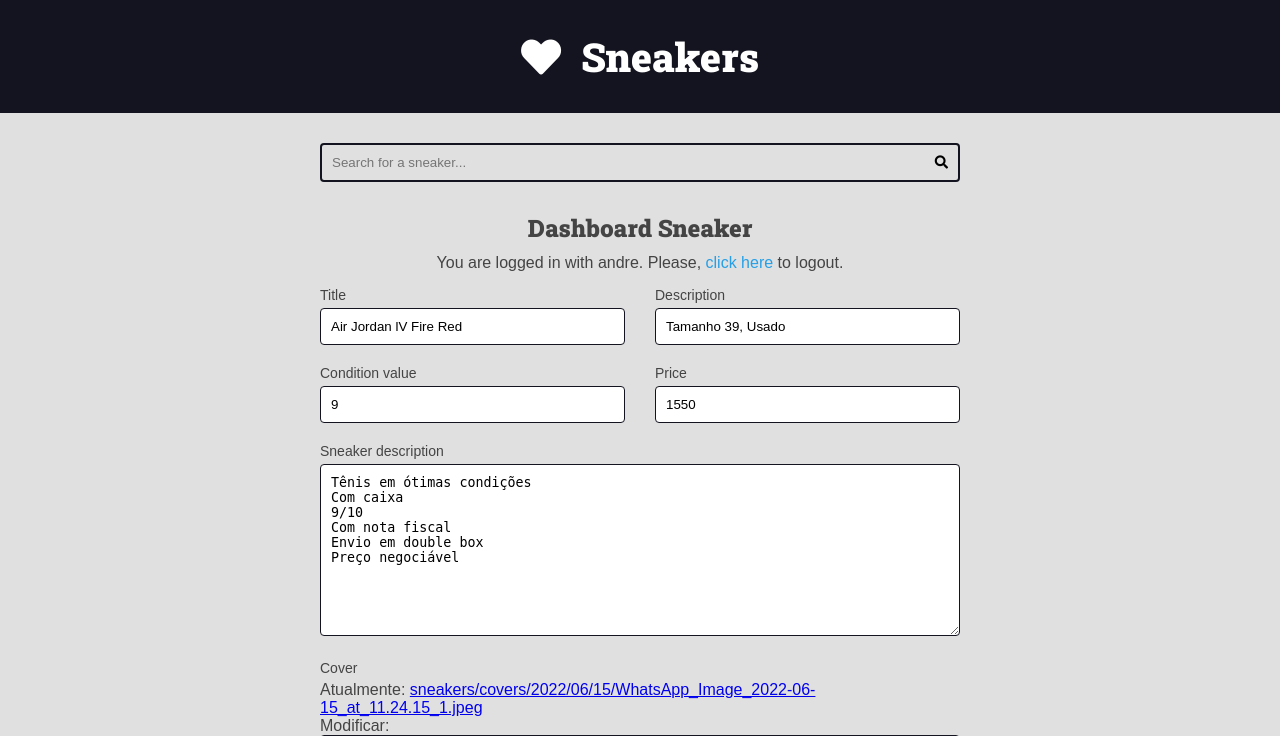
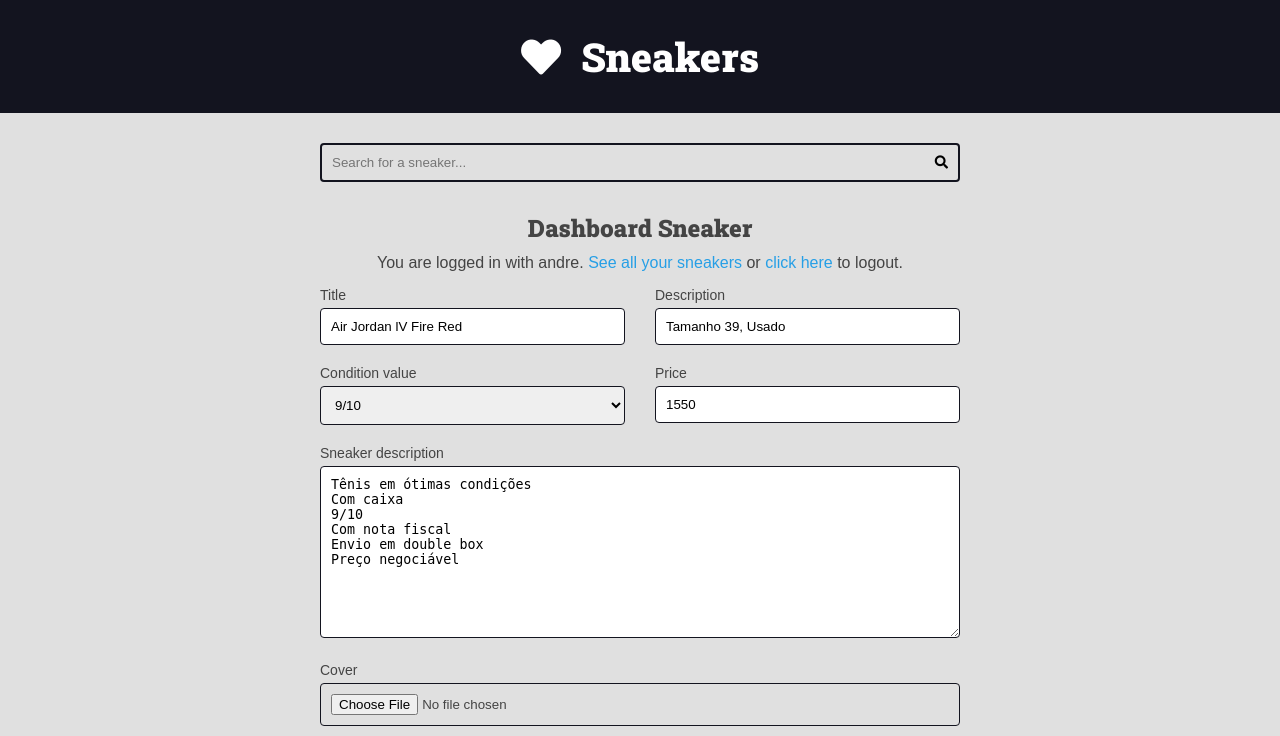
Before and after one commit to andrefonseca99/projeto1, a Django app: page /authors/dashboard/sneaker/11/edit/ in a window 1280 px wide. Shown: the top 736 px of the page. Run offline with Django 4.2, Linux system fonts and the light colour scheme; a user stored in the database is signed in; data comes from the database, SQL or seed files in the repository.

Commit message:
editing edit form layout

```diff
--- a/authors/forms/sneaker_form.py
+++ b/authors/forms/sneaker_form.py
@@ -13,3 +13,24 @@ class AuthorsSneakerForm(forms.ModelForm):
         model = Sneaker
         fields = 'title', 'description', 'condition_value', 'price', \
             'sneaker_description', 'cover'
+        widgets = {
+            'cover': forms.FileInput(
+                attrs={
+                    'class': 'span-2'
+                }
+            ),
+            'condition_value': forms.Select(
+                choices=(
+                    ('10', '10/10'),
+                    ('9', '9/10'),
+                    ('8', '8/10'),
+                    ('7', '7/10'),
+                    ('6', '6/10'),
+                    ('5', '5/10'),
+                    ('4', '4/10'),
+                    ('3', '3/10'),
+                    ('2', '2/10'),
+                    ('1', '1/10'),
+                )
+            )
+        }
--- a/authors/templates/authors/partials/login_message.html
+++ b/authors/templates/authors/partials/login_message.html
@@ -2,7 +2,7 @@
 <div class="login-message">
     You are logged in with
     {{ request.user.username }}.
-    Please,
+    <a href="{% url 'authors:dashboard' %}" class="">See all your sneakers</a> or
     <form class="inline-form" action="{% url 'authors:logout' %}" method='POST'>
         {% csrf_token %}
         <input type="hidden" name="username" value="{{ request.user.username }}">
--- a/base_static/global/css/styles.css
+++ b/base_static/global/css/styles.css
@@ -66,6 +66,15 @@ h4,
 h5,
 h6 {
     font-family: var(--font-headings);
+}
+
+img {
+    max-width: 100%;
+}
+
+a {
+    color: var(--color-primary);
+    text-decoration: none;
 }
 
 .container {
@@ -460,15 +469,6 @@ h6 {
     transition: all 300ms ease-in-out;
 }
 
-.authors-dashboard-container a {
-    color: var(--color-gray-7);
-}
-
-.authors-dashboard-container a:hover {
-    filter: brightness(.5);
-    color: var(--color-gray-9);
-}
-
 /* Generics */
 
 .center {
--- a/base_templates/global/partials/form.html
+++ b/base_templates/global/partials/form.html
@@ -14,6 +14,12 @@
 
                     {{ field.errors }}
                 </div>
+
+                {% if field.name == 'cover' and field.value.url %}
+                    <div class="span-2">
+                        <img src="{{ field.value.url }}" alt="Cover for {{ sneaker.title }}">
+                    </div>
+                {% endif %}
             {% endfor %}
         </div>
 
```
